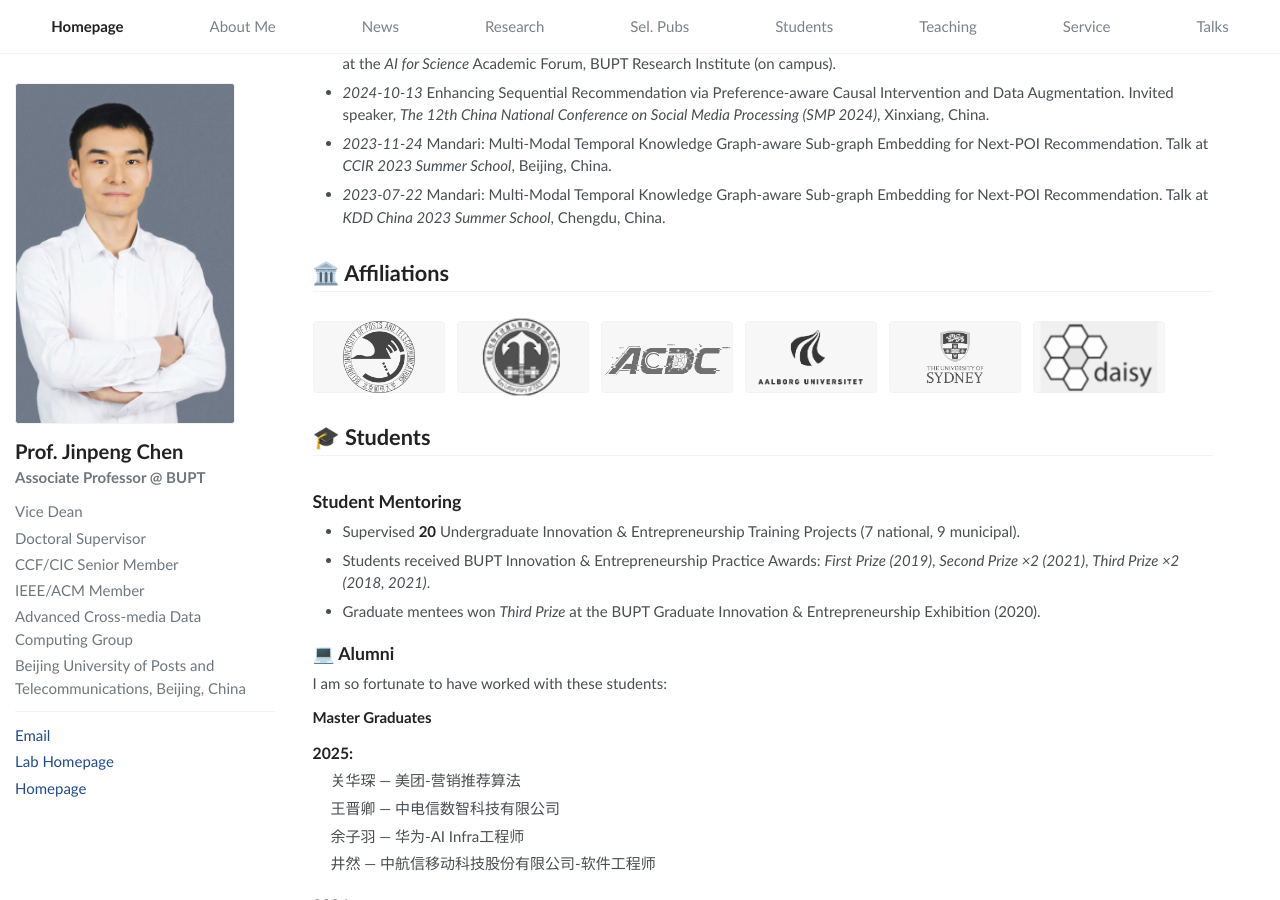
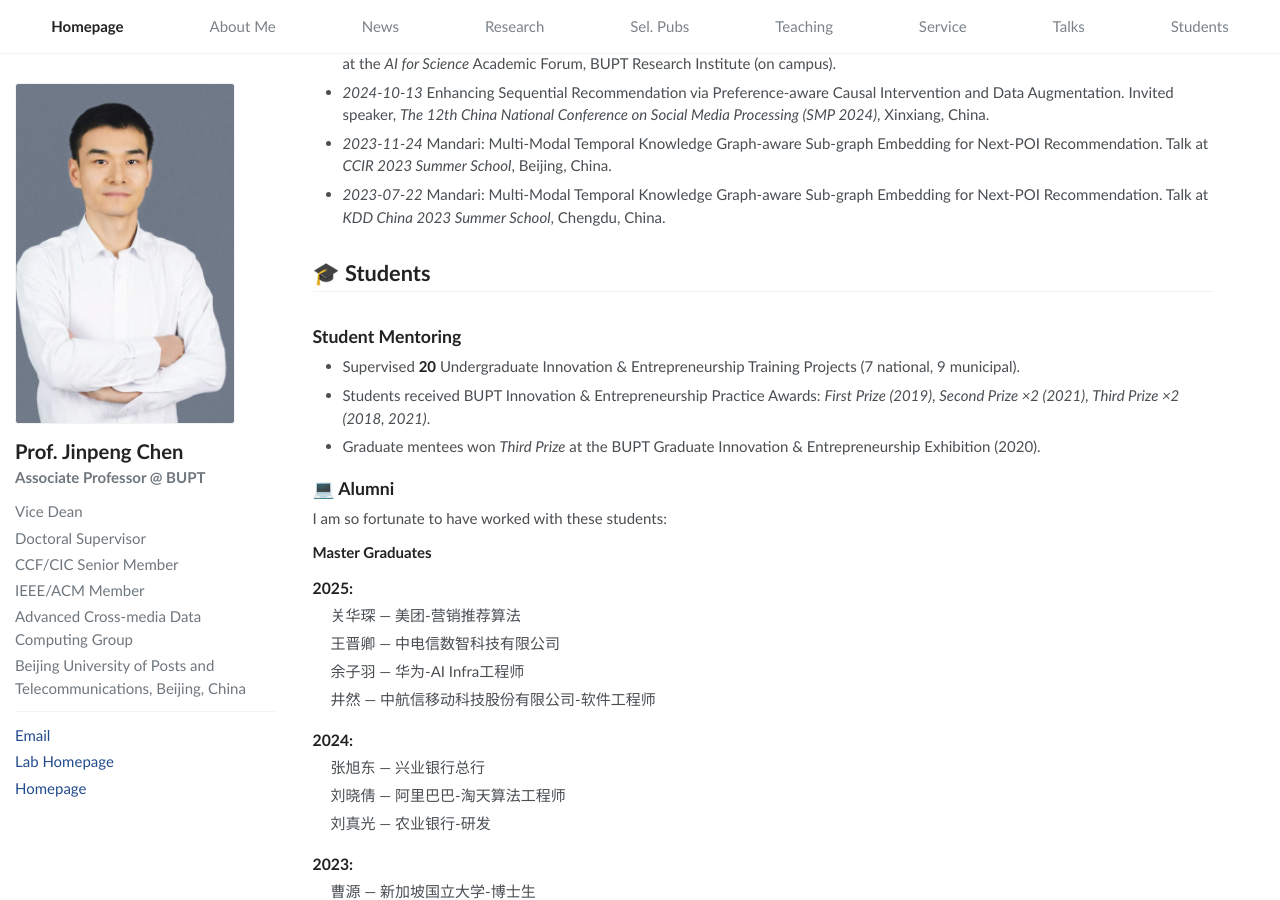
Before and after one commit to acdc-lab/jpchen, a Jekyll site: the page built from index.markdown, in a window 1280 px wide and 900 px high, scrolled down 3892 px. Built offline with Jekyll 4.4.1, drawn with Linux system fonts in a browser that asks for light colours.

Commit message:
Move Students above Affiliations and nav item to last
Co-Authored-By: Claude Fable 5 <noreply@anthropic.com>

```diff
--- a/_includes/nav.html
+++ b/_includes/nav.html
@@ -7,10 +7,10 @@
         <li class="masthead__menu-item"><a href="{{ "/#news" | relative_url }}">News</a></li>
         <li class="masthead__menu-item"><a href="{{ "/#research" | relative_url }}">Research</a></li>
         <li class="masthead__menu-item"><a href="{{ "/#publications" | relative_url }}">Sel. Pubs</a></li>
-        <li class="masthead__menu-item"><a href="{{ "/#students" | relative_url }}">Students</a></li>
         <li class="masthead__menu-item"><a href="{{ "/#teaching" | relative_url }}">Teaching</a></li>
         <li class="masthead__menu-item"><a href="{{ "/#service" | relative_url }}">Service</a></li>
         <li class="masthead__menu-item"><a href="{{ "/#talks" | relative_url }}">Talks</a></li>
+        <li class="masthead__menu-item"><a href="{{ "/#students" | relative_url }}">Students</a></li>
       </ul>
     </nav>
   </div>
--- a/index.markdown
+++ b/index.markdown
@@ -178,11 +178,6 @@ Served as reviewer for leading journals and conferences, including:
 - <em>2023-11-24</em> Mandari: Multi-Modal Temporal Knowledge Graph-aware Sub-graph Embedding for Next-POI Recommendation. Talk at <em>CCIR 2023 Summer School</em>, Beijing, China.
 - <em>2023-07-22</em> Mandari: Multi-Modal Temporal Knowledge Graph-aware Sub-graph Embedding for Next-POI Recommendation. Talk at <em>KDD China 2023 Summer School</em>, Chengdu, China.
 
-# 🏛️ Affiliations
-<p><span class="anchor" id="affiliations"></span></p>
-
-{% include affiliations.html %}
-
 # 🎓 Students
 <p><span class="anchor" id="students"></span></p>
 
@@ -279,3 +274,8 @@ I am so fortunate to have worked with these students:
     </ul>
   </li>
 </ul>
+
+# 🏛️ Affiliations
+<p><span class="anchor" id="affiliations"></span></p>
+
+{% include affiliations.html %}
```
